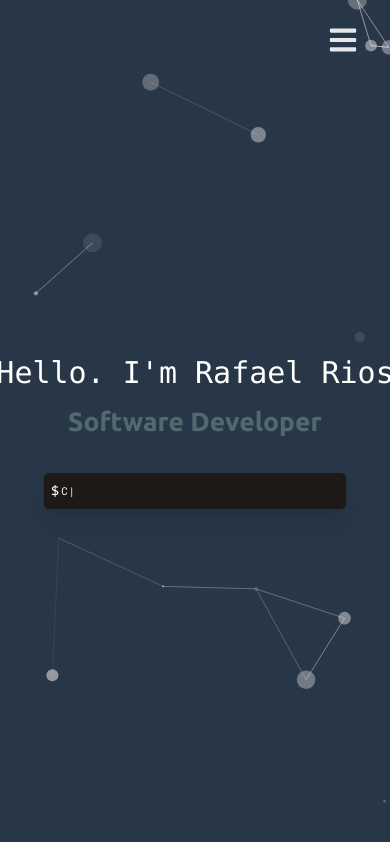
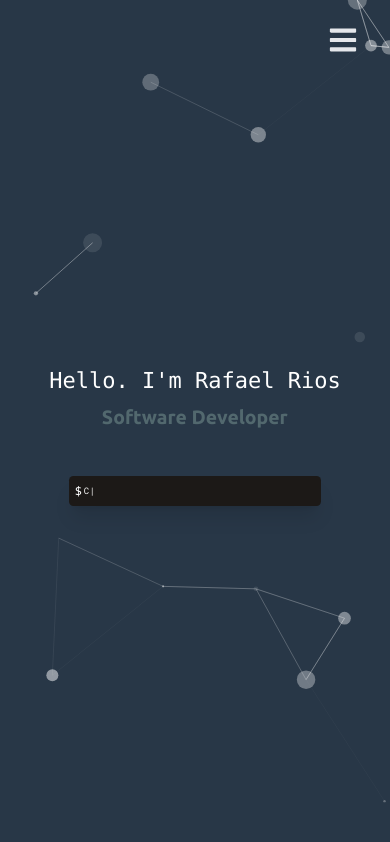
Before and after one commit to RafaelRaios/Portfolio, a React (Vite) app: page / in a window 390 px wide. Built offline with nearby package versions, Linux system fonts and the light colour scheme.

Commit message:
responsive att

```diff
--- a/src/App.jsx
+++ b/src/App.jsx
@@ -5,6 +5,7 @@ import Particles from 'react-particles'
 import particles_config from "./utils/particles.config"
 import { useCallback } from 'react'
 import { loadFull } from 'tsparticles'
+import Sobre from './components/sobre'
 
 function App() {
   const particlesInit = useCallback(async (engine) => {
--- a/src/components/home.jsx
+++ b/src/components/home.jsx
@@ -12,10 +12,10 @@ const Home = () => {
     }
 
     return (
-        <div name="home" className="w-full h-screen ">
+        <div name="home" className="w-full h-screen z-1">
             <div className="mx-auto flex maw-w-screen-lg px-10 h-full flex-col justify-center items-center">
 
-            <div className="flex py-2 scale-150 my-7 flex-col items-center hover:cursor-default">
+            <div className="flex py-2 md:scale-150 my-7 flex-col items-center hover:cursor-default scale-110">
                 <h1 className="text-white font-signature scale-125 md:text-4xl">
                     <samp>Hello. </samp>
                     <samp className="hover:text-yellow-100 hover:cursor-pointer">I'm Rafael Rios</samp>
@@ -25,7 +25,7 @@ const Home = () => {
             </div>
 
             <div className="flex flex-row ">
-                <div className="box-content bg-stone-900 w-80 md:px-4 py-2 md:scale-125 scale-90 px-2
+                <div className="box-content bg-stone-900 w-80 md:px-4 py-2 md:scale-125 scale-75 px-2
                  border-b-transparent border-r-transparent rounded-md flex shadow-xl">
                     <h2 className="text-white"> $ </h2>
                     <h2 className="text-white scale-75 font-signature">
--- /dev/null
+++ b/src/components/sobre.jsx
@@ -0,0 +1,13 @@
+import React from "react";
+
+const Sobre = () => {
+
+
+    return (
+        <div>
+
+        </div>
+    )
+}
+
+export default Sobre
```
